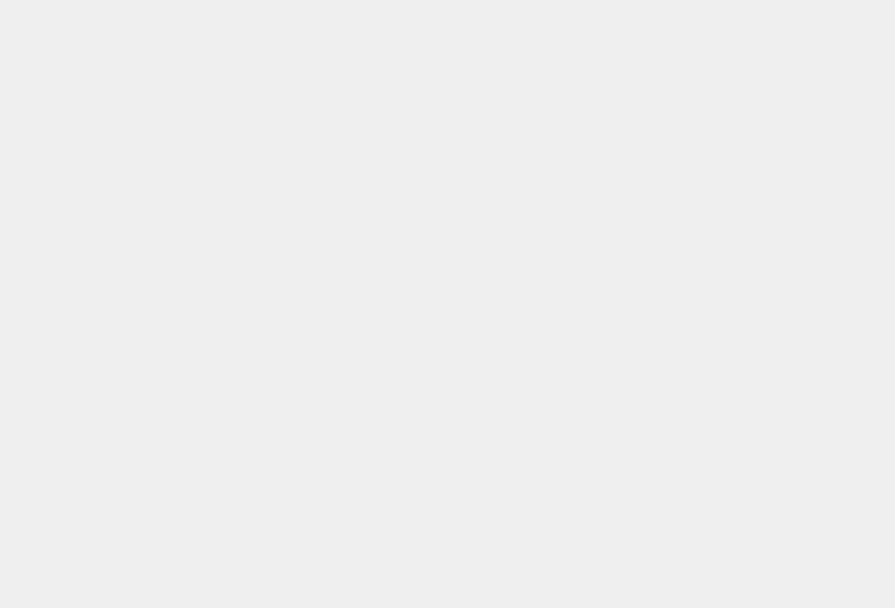
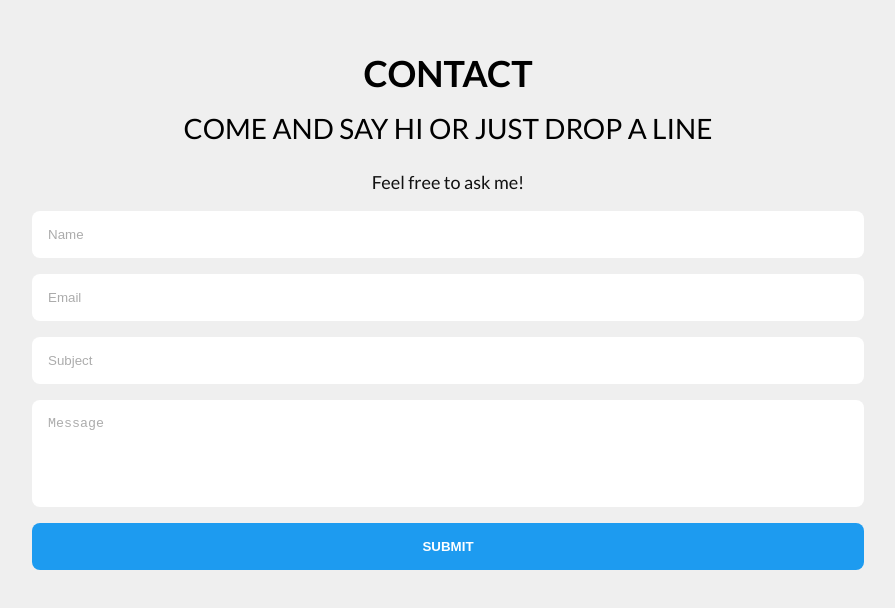
Before and after one commit to straf16/straf16.github.io, a React (Create React App) app: page / in a window 1280 px wide. Shown: the part 3229-3837 px from the top of the page, without its empty margins (192-1087 px from the left). Before the commit the page ends 3095 px from the top, so only its background shows below. Built offline with nearby package versions, Linux system fonts and the light colour scheme.

Commit message:
add contact section

```diff
--- a/src/App.js
+++ b/src/App.js
@@ -1,9 +1,10 @@
 import React from 'react';
+import "./App.scss";
 import Header from './components/Header/Header';
 import Home from './Section/Home/Home';
 import Skill from './Section/Skill/Skill';
 import Journey from './Section/Journey/Journey';
-import "./App.scss";
+import Contact from './Section/Contact/Contact';
 
 function App() {
   return (
@@ -12,6 +13,7 @@ function App() {
       <Home />
       <Skill />
       <Journey />
+      <Contact />
     </div>
   );
 }
--- a/src/App.scss
+++ b/src/App.scss
@@ -1,5 +1,19 @@
 html {
   scroll-behavior: smooth;
+}
+
+.button {
+  cursor: pointer;
+  padding: 16px 24px;
+  border-radius: 8px;
+  background-color: #1d9bf0;
+  border: none;
+  color: white;
+  font-weight: bold;
+
+  &:hover {
+    opacity: 80%;
+  }
 }
 
 .section-wrapper {
--- /dev/null
+++ b/src/Section/Contact/Contact.js
@@ -0,0 +1,20 @@
+import "./Contact.scss";
+
+const Contact = () => {
+  return (
+    <div id="contact-section" className="section-wrapper">
+      <span className="section-title">CONTACT</span>
+      <span className="section-subtitle">COME AND SAY HI OR JUST DROP A LINE</span>
+      <p className="text">Feel free to ask me!</p>
+      <form className="form-wrapper">
+        <input type="text" id="name" name="name" placeholder="Name" />
+        <input type="text" id="email" name="email" placeholder="Email" />
+        <input type="text" id="subject" name="subject" placeholder="Subject" />
+        <textarea id="message" name="message" rows={5} placeholder="Message" />
+        <button className="button">SUBMIT</button>
+      </form>
+    </div>
+  );
+};
+
+export default Contact;
--- /dev/null
+++ b/src/Section/Contact/Contact.scss
@@ -0,0 +1,22 @@
+.form-wrapper {
+  display: flex;
+  flex-direction: column;
+  gap: 16px;
+  width: 65%;
+}
+
+input, textarea {
+  box-sizing: border-box;
+  resize: none;
+  padding: 16px;
+  border: none;
+  border-radius: 8px;
+
+  &::placeholder {
+    opacity: 60%;
+  }
+
+  &:focus {
+    outline-color: #1D9BF0;
+  }
+}
--- a/src/Section/Home/Home.scss
+++ b/src/Section/Home/Home.scss
@@ -40,20 +40,6 @@
   margin-top: 16px;
 }
 
-.button {
-  cursor: pointer;
-  padding: 16px 24px;
-  border-radius: 8px;
-  background-color: #1d9bf0;
-  border: none;
-  color: white;
-  font-weight: bold;
-
-  &:hover {
-    opacity: 80%;
-  }
-}
-
 .photo {
   @media screen and (max-width: 768px) {
     display: none;
```
